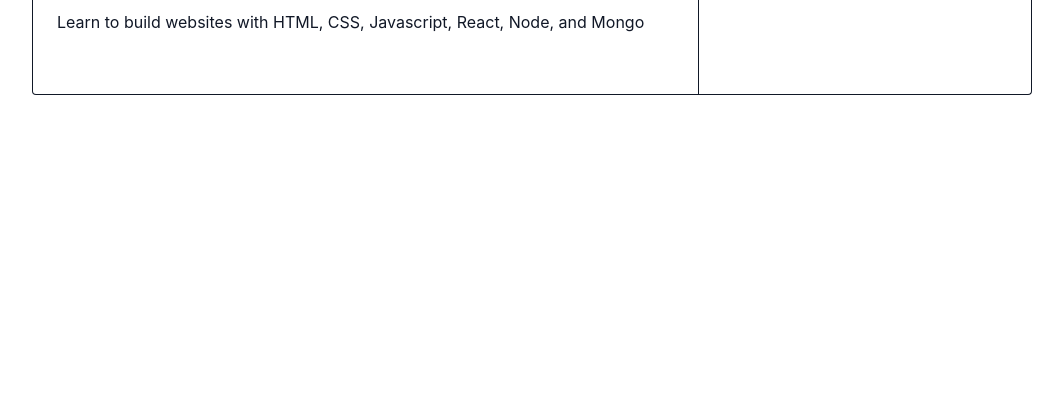
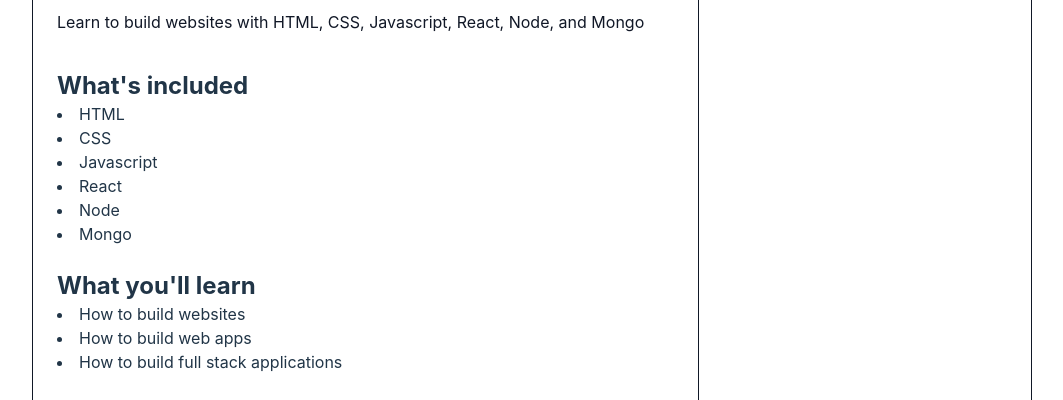
Before and after one commit to Beka-Merebashvili/digital-store, a React (Vite) app: page / in a window 1280 px wide. Shown: the part 552-952 px from the top of the page, without its empty margins (108-1171 px from the left). Before the commit the page ends 800 px from the top, so only its background shows below. Built offline with nearby package versions, Linux system fonts and the light colour scheme.

Commit message:
update routes

```diff
--- a/src/App.tsx
+++ b/src/App.tsx
@@ -18,23 +18,33 @@
   return (
     <Routes>
       <Route path="/" element={<Layout />}>
-        <Route
-          index
-          path="/"
-          element={
-            <Product
-              title="Complete Web Development Bundle"
-              description="Learn to build websites with HTML, CSS, Javascript, React, Node, and Mongo"
-              images={[{ src: thummbnailImg, alt: "Thumbnail image" }]}
-              price={12.99}
-            ></Product>
-          }
-        />
+        <Route index path="/" element={
+          <Product title='Complete Web Development Bundle' description='Learn to build websites with HTML, CSS, Javascript, React, Node, and Mongo' images={[{ src: thummbnailImg, alt: 'Thumbnail image' }]} price={12.99}>
+            <div className='pb-12'>
+              <h2 className='text-2xl font-bold'>What's included</h2>
+              <ul className='list-disc list-inside'>
+                <li>HTML</li>
+                <li>CSS</li>
+                <li>Javascript</li>
+                <li>React</li>
+                <li>Node</li>
+                <li>Mongo</li>
+              </ul>
+              <br></br>
+              <h2 className='text-2xl font-bold'>What you'll learn</h2>
+              <ul className='list-disc list-inside'>
+                <li>How to build websites</li>
+                <li>How to build web apps</li>
+                <li>How to build full stack applications</li>
+              </ul>
+            </div>
+          </Product>
+        } />
+        <Route path="checkout" element={<Checkout />} />
+        <Route path="success" element={<Success />} />
       </Route>
-      <Route path="checkout" element={<Checkout />} />
-        <Route path="success" element={<Success />} />
     </Routes>
-  );
+  )
 }
 
 export default App;
--- a/src/components/CheckoutForm.tsx
+++ b/src/components/CheckoutForm.tsx
@@ -1,10 +1,12 @@
 import React, { useState } from 'react';
 import {
-  PaymentElement,
-  useStripe,
-  useElements,
-} from '@stripe/react-stripe-js';
+    PaymentElement,
+    useStripe,
+    useElements,
+  } from '@stripe/react-stripe-js';
 import PRODUCT from '../productinfo';
+
+
 
 export const CheckoutForm = () => {
   const stripe = useStripe();
@@ -29,10 +31,11 @@
     }
 
     // Create the PaymentIntent and obtain clientSecret from your server endpoint
-    const res = await fetch('https://2m2a8np476.us.aircode.run/payment', {
+    const res = await fetch('https://4b4f7gqeh9.us.aircode.run/payment', {
       method: 'POST',
       headers: {
-        'Content-Type': 'application/json',
+        Authorization: `Bearer ${import.meta.env.VITE_STRIPE_PK}`,
+  'Content-Type': 'application/json',
       },
       body: JSON.stringify({
         currency: 'usd',
@@ -65,6 +68,10 @@
     }
   };
 
+  console.log('Stripe:', stripe);
+console.log('Elements:', elements);
+
+
   return (
     <form onSubmit={handleSubmit} className='px-4'>
       <div className='mb-3'>
--- a/src/pages/Checkout.tsx
+++ b/src/pages/Checkout.tsx
@@ -19,7 +19,7 @@
 };
 
 const Checkout = (props: Props) => {
-  const stripePromise = loadStripe(import.meta.env.VITE_STRIPE_PK);
+  const stripePromise = loadStripe(String(import.meta.env.VITE_STRIPE_PK));
 
   return (
     <div className='flex container mt-8'><ProductCard {...PRODUCT} />
```
